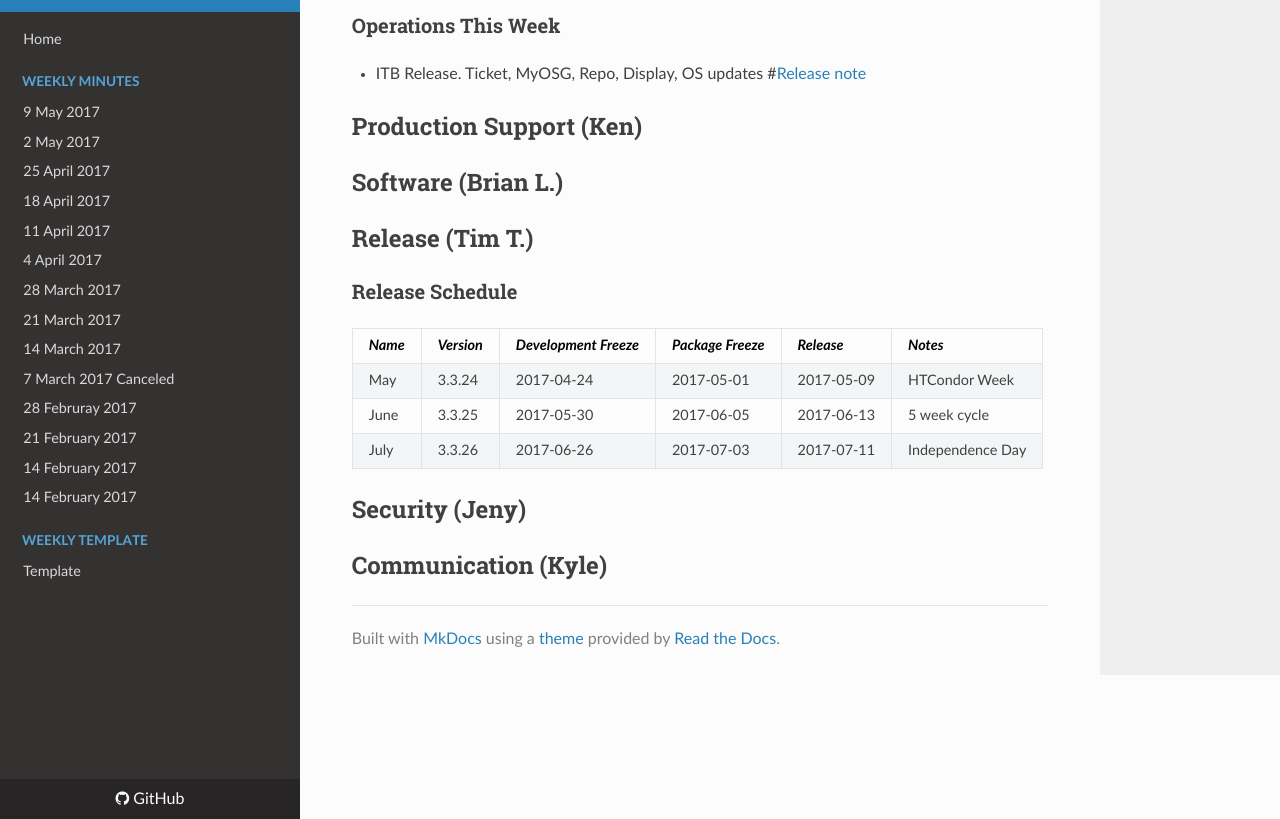
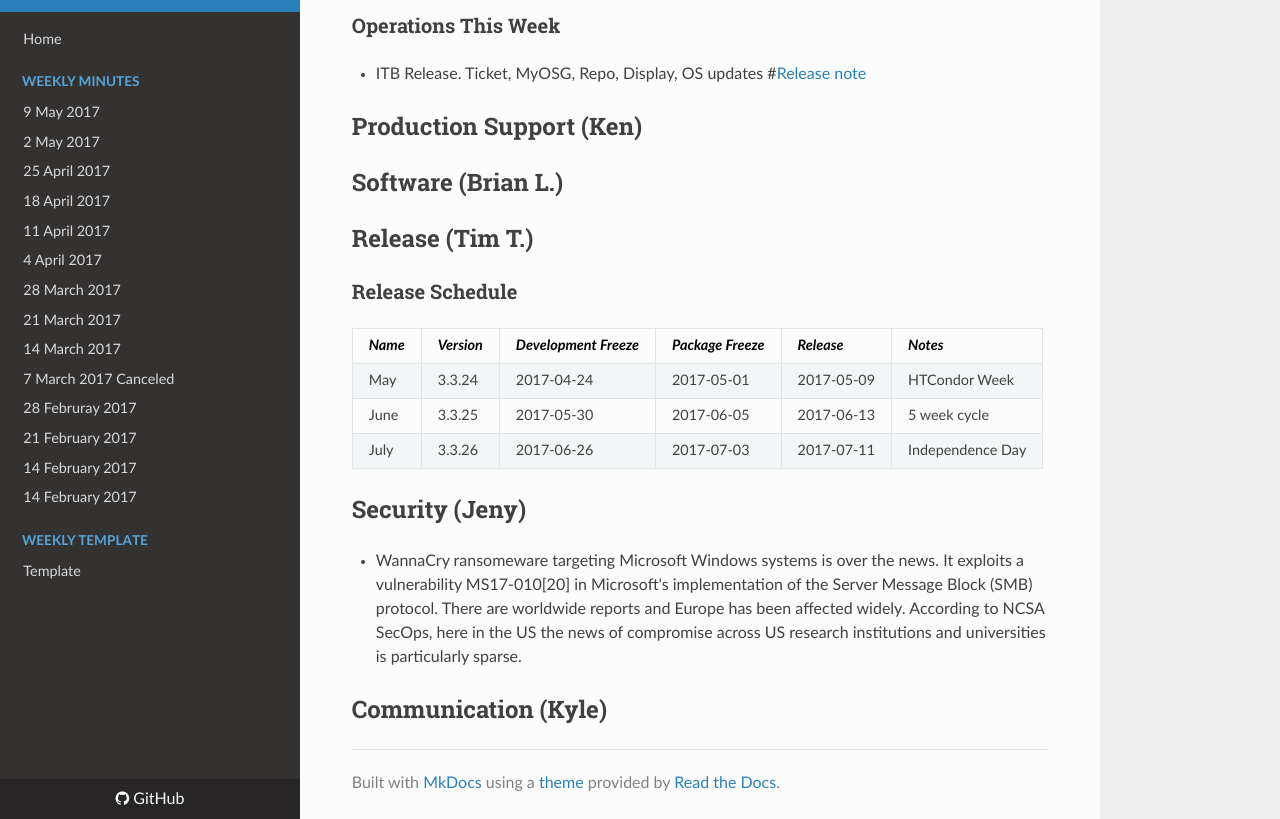
Before and after one commit to zsshah/production, an MkDocs documentation site: the page built from docs/WeeklyMinutes/16May2017.md, in a window 1280 px wide and 900 px high, scrolled down 1718 px, cut to the strip 81-900 px from the top of the window. Built offline with MkDocs 1.6.1, drawn with Linux system fonts in a browser that asks for light colours; nearby versions of some CDN libraries; old or Windows-style settings are respelled for this version of MkDocs.

Commit message:
Update 16May2017.md
Update from security

```diff
--- a/docs/WeeklyMinutes/16May2017.md
+++ b/docs/WeeklyMinutes/16May2017.md
@@ -47,5 +47,6 @@
 | July | 3.3.26 | 2017-06-26 | 2017-07-03 | 2017-07-11 | Independence Day |
 
 ## Security (Jeny)
+   * WannaCry ransomeware targeting Microsoft Windows systems is over the news. It exploits a vulnerability MS17-010[20] in Microsoft's implementation of the Server Message Block (SMB) protocol. There are worldwide reports and Europe has been affected widely. According to NCSA SecOps, here in the US the news of compromise across US research institutions and universities is particularly sparse.
 
 ## Communication (Kyle)
```
